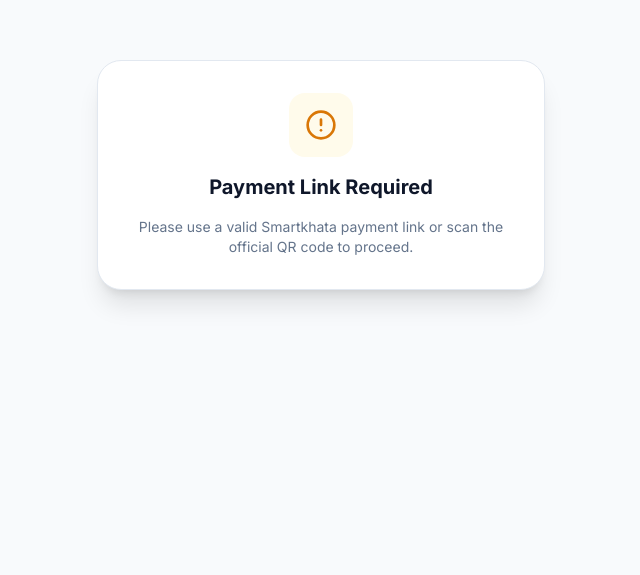
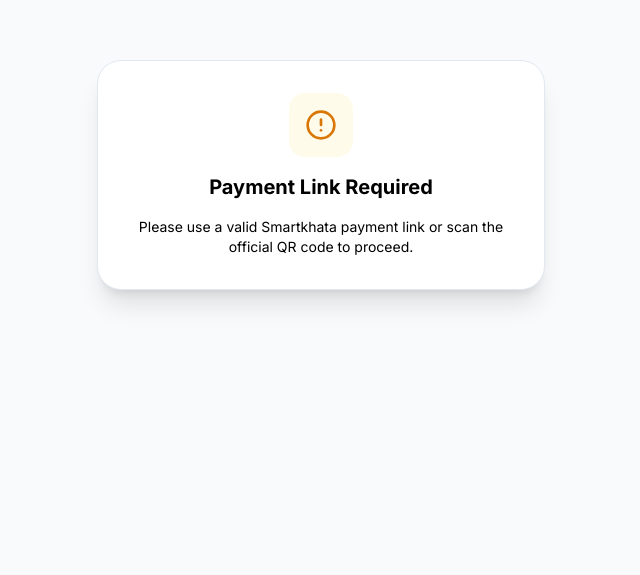
Before and after one commit to omkarproject/khatapro, a Next.js app: page /pay in a window 1280 px wide. Shown: the part 225-800 px from the top of the page, without its empty margins (319-959 px from the left). Built offline with nearby package versions, Linux system fonts and the light colour scheme; no server answers; the database is empty.

Commit message:
style(theme): set high-contrast pure black typography across website and features in light mode

```diff
--- a/src/app/globals.css
+++ b/src/app/globals.css
@@ -4,13 +4,13 @@
 
 :root {
   --background: #F8FAFC;
-  --foreground: #0F172A;
+  --foreground: #000000;
   --card: rgba(255, 255, 255, 0.85);
   --card-border: rgba(226, 232, 240, 0.8);
   --card-hover: rgba(255, 255, 255, 0.95);
   --glass-bg: rgba(255, 255, 255, 0.7);
   --glass-border: rgba(255, 255, 255, 0.4);
-  --muted: #64748B;
+  --muted: #000000;
   --primary: #4F46E5;
 }
 
@@ -24,6 +24,49 @@
   --glass-border: rgba(255, 255, 255, 0.08);
   --muted: #94A3B8;
   --primary: #6366F1;
+}
+
+/* Global High-Contrast Pure Black Typography for Light Mode across entire website */
+html:not(.dark) {
+  color: #000000;
+}
+
+html:not(.dark) body {
+  color: #000000;
+}
+
+/* Transform all faded/washed-out grey text into solid pure black in light mode */
+html:not(.dark) .text-slate-400:not(:hover),
+html:not(.dark) .text-slate-500:not(:hover),
+html:not(.dark) .text-slate-600:not(:hover),
+html:not(.dark) .text-slate-700:not(:hover),
+html:not(.dark) .text-slate-900:not(:hover),
+html:not(.dark) .text-gray-400:not(:hover),
+html:not(.dark) .text-gray-500:not(:hover),
+html:not(.dark) .text-gray-600:not(:hover),
+html:not(.dark) .text-gray-700:not(:hover),
+html:not(.dark) .text-gray-900:not(:hover),
+html:not(.dark) .text-zinc-400:not(:hover),
+html:not(.dark) .text-zinc-500:not(:hover),
+html:not(.dark) .text-zinc-600:not(:hover),
+html:not(.dark) .text-zinc-700:not(:hover),
+html:not(.dark) .text-zinc-900:not(:hover),
+html:not(.dark) .text-neutral-400:not(:hover),
+html:not(.dark) .text-neutral-500:not(:hover),
+html:not(.dark) .text-neutral-600:not(:hover),
+html:not(.dark) .text-neutral-700:not(:hover),
+html:not(.dark) .text-neutral-900:not(:hover),
+html:not(.dark) .text-muted:not(:hover) {
+  color: #000000 !important;
+}
+
+/* Ensure placeholder text is solid and readable */
+html:not(.dark) input::placeholder,
+html:not(.dark) textarea::placeholder,
+html:not(.dark) .placeholder-slate-400::placeholder,
+html:not(.dark) .placeholder-gray-400::placeholder {
+  color: #000000 !important;
+  opacity: 0.65 !important;
 }
 
 * {
--- a/src/components/Navbar.tsx
+++ b/src/components/Navbar.tsx
@@ -805,7 +805,7 @@ export default function Navbar({ onToggleSidebar }: NavbarProps) {
                   </span>
                 </div>
                 {(settings?.businessEmail || profile?.email || currentUser?.email) && (
-                  <div className="text-[10px] sm:text-[11px] text-slate-400 dark:text-slate-400 font-mono tracking-tight truncate max-w-[180px] sm:max-w-xs md:max-w-sm leading-tight mt-0.5" suppressHydrationWarning>
+                  <div className="text-[10px] sm:text-[11px] text-black dark:text-slate-300 font-mono font-medium tracking-tight truncate max-w-[180px] sm:max-w-xs md:max-w-sm leading-tight mt-0.5" suppressHydrationWarning>
                     {settings?.businessEmail || profile?.email || currentUser?.email}
                   </div>
                 )}
@@ -817,13 +817,13 @@ export default function Navbar({ onToggleSidebar }: NavbarProps) {
           <div className="hidden md:flex flex-1 max-w-md mx-4 lg:mx-6">
             <button
               onClick={() => setIsSearchOpen(true)}
-              className="w-full flex items-center justify-between px-3.5 py-2 text-xs text-slate-400 bg-slate-100/80 dark:bg-slate-800/80 hover:bg-slate-200/60 dark:hover:bg-slate-700/60 rounded-2xl border border-slate-200/60 dark:border-slate-700/50 transition-colors"
+              className="w-full flex items-center justify-between px-3.5 py-2 text-xs text-black dark:text-slate-300 font-medium bg-slate-100/90 dark:bg-slate-800/80 hover:bg-slate-200/80 dark:hover:bg-slate-700/60 rounded-2xl border border-slate-300/80 dark:border-slate-700/50 transition-colors"
             >
               <span className="flex items-center gap-2">
-                <Search className="w-4 h-4 text-slate-400" />
-                <span>{t('searchPlaceholder', 'Search customers, invoices, products...')}</span>
+                <Search className="w-4 h-4 text-slate-800 dark:text-slate-400" />
+                <span className="text-black dark:text-slate-300">{t('searchPlaceholder', 'Search customers, invoices, products...')}</span>
               </span>
-              <kbd className="px-2 py-0.5 text-[10px] font-mono bg-white dark:bg-slate-900 border border-slate-200 dark:border-slate-700 rounded-md text-slate-500">
+              <kbd className="px-2 py-0.5 text-[10px] font-mono bg-white dark:bg-slate-900 border border-slate-300 dark:border-slate-700 rounded-md text-black dark:text-slate-300 font-semibold">
                 ⌘K
               </kbd>
             </button>
--- a/src/components/Sidebar.tsx
+++ b/src/components/Sidebar.tsx
@@ -86,7 +86,7 @@ function SidebarContent({ isOpenMobile, onCloseMobile }: SidebarProps) {
         <div className="space-y-1 overflow-y-auto pr-1 scrollbar-thin">
           <div className={`flex items-center justify-between py-2 ${collapsed ? 'px-1 justify-center' : 'px-3'}`}>
             {!collapsed && (
-              <span className="text-[11px] font-bold uppercase tracking-wider text-slate-400 dark:text-slate-500 truncate">
+              <span className="text-[11px] font-bold uppercase tracking-wider text-black dark:text-slate-400 truncate">
                 {t('mainModules', 'Main Modules')}
               </span>
             )}
@@ -117,20 +117,20 @@ function SidebarContent({ isOpenMobile, onCloseMobile }: SidebarProps) {
                 prefetch={true}
                 onClick={onCloseMobile}
                 title={collapsed ? item.label : undefined}
-                className={`flex items-center rounded-xl text-xs font-semibold transition-all group ${
+                className={`flex items-center rounded-xl text-xs font-bold transition-all group ${
                   collapsed
                     ? 'justify-center p-2 my-0.5'
                     : 'justify-between px-3 py-2 my-0.5'
                 } ${
                   isActive
                     ? 'bg-indigo-600 text-white shadow-md shadow-indigo-600/20'
-                    : 'text-slate-600 dark:text-slate-400 hover:text-slate-900 dark:hover:text-white hover:bg-slate-100/80 dark:hover:bg-slate-800/60'
+                    : 'text-black dark:text-slate-300 hover:text-indigo-600 dark:hover:text-white hover:bg-slate-100 dark:hover:bg-slate-800/60'
                 }`}
               >
                 <div className={`flex items-center ${collapsed ? 'justify-center' : 'gap-3'}`}>
                   <Icon
                     className={`w-4 h-4 transition-transform group-hover:scale-110 shrink-0 ${
-                      isActive ? 'text-white' : 'text-slate-400 dark:text-slate-500 group-hover:text-indigo-500'
+                      isActive ? 'text-white' : 'text-slate-900 dark:text-slate-400 group-hover:text-indigo-500'
                     }`}
                   />
                   {!collapsed && <span className="truncate">{item.label}</span>}
@@ -155,17 +155,17 @@ function SidebarContent({ isOpenMobile, onCloseMobile }: SidebarProps) {
         {/* Bottom Section */}
         <div className={`pt-2.5 border-t border-slate-200/80 dark:border-slate-800 ${collapsed ? 'p-1' : ''}`}>
           {!collapsed ? (
-            <div className="flex items-center justify-between text-[10px] text-slate-400 px-1 py-1">
+            <div className="flex items-center justify-between text-[10px] text-black dark:text-slate-400 font-medium px-1 py-1">
               <span className="flex items-center gap-1">
                 <ShieldCheck className="w-3 h-3 text-emerald-500" />
                 {t('secure100', '100% Secure')}
               </span>
-              <span className="text-[9px] font-mono">
+              <span className="text-[9px] font-mono text-black dark:text-slate-400 font-semibold">
                 v1.0{settings.websiteBadgeText ? ` ${settings.websiteBadgeText.trim()}` : ''}
               </span>
             </div>
           ) : (
-            <div className="flex flex-col items-center justify-center py-1 text-slate-400" title="100% Secure">
+            <div className="flex flex-col items-center justify-center py-1 text-black dark:text-slate-400" title="100% Secure">
               <ShieldCheck className="w-3.5 h-3.5 text-emerald-500" />
             </div>
           )}
```
